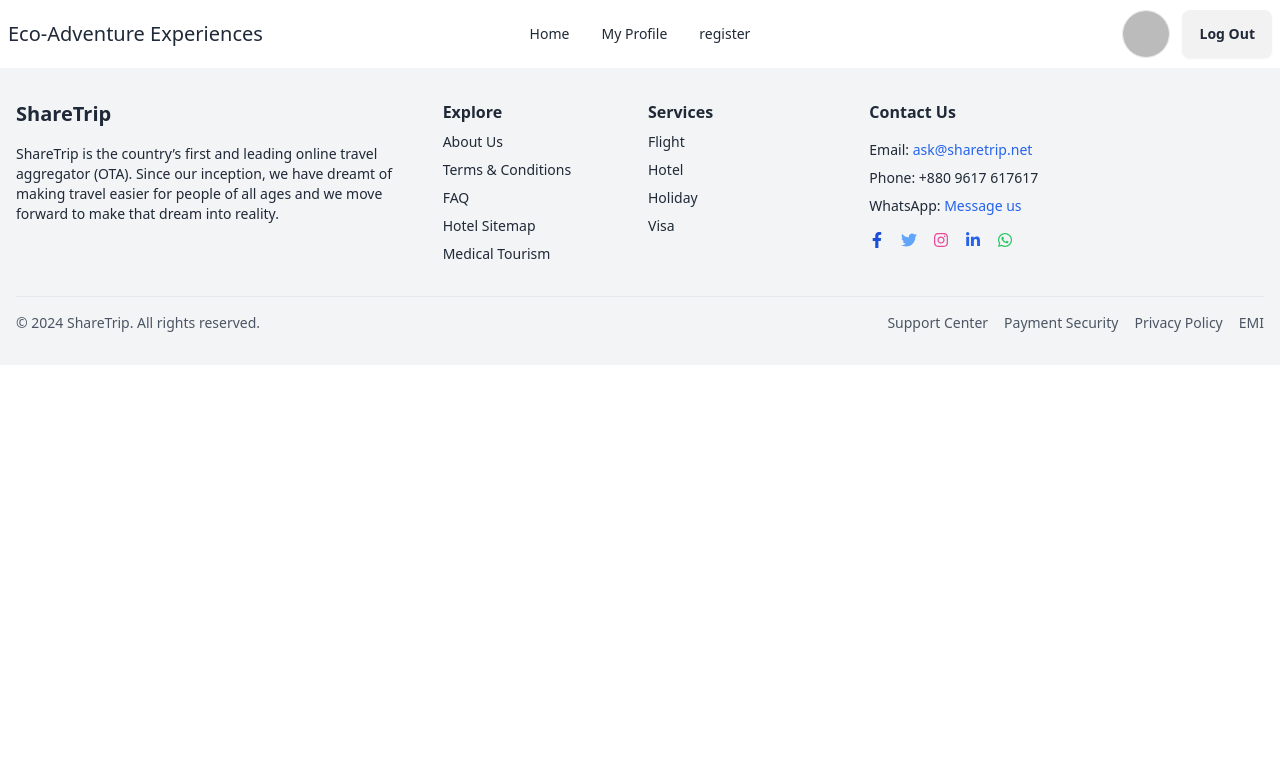
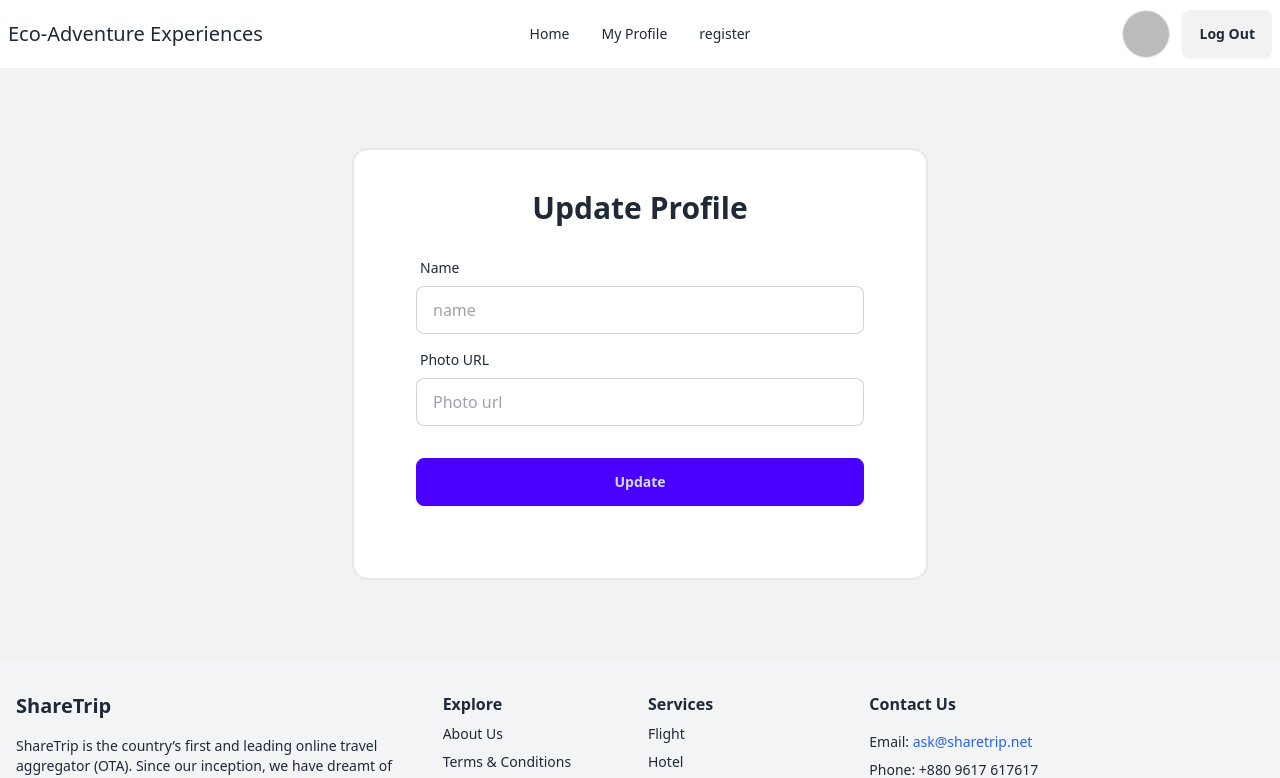
Before and after one commit to AkashPaul923/Eco-Advebture-firebase, a React (Vite) app: page /updateprofile in a window 1280 px wide. Shown: the top 778 px of the page. Built offline with nearby package versions, Linux system fonts and the light colour scheme; no server answers; sample sign-in values are in the browser's storage.

Commit message:
update profile

```diff
--- a/package.json
+++ b/package.json
@@ -10,6 +10,7 @@
     "preview": "vite preview"
   },
   "dependencies": {
+    "aos": "^2.3.4",
     "firebase": "^11.0.2",
     "localforage": "^1.10.0",
     "match-sorter": "^8.0.0",
--- a/src/components/Auth/AuthProvider.jsx
+++ b/src/components/Auth/AuthProvider.jsx
@@ -13,7 +13,7 @@
     const googleProvider = new GoogleAuthProvider()
 
     const handleGoogleSignIn = () =>{
-        signInWithPopup( auth, googleProvider )
+        return signInWithPopup( auth, googleProvider )
     }
 
     const handleRegister = ( email, password ) => {
@@ -21,7 +21,7 @@
     }
 
     const handleSignIn = ( email, password ) =>{
-        signInWithEmailAndPassword( auth, email, password)
+        return signInWithEmailAndPassword( auth, email, password)
     }
 
     const handleSignOut = () =>{
@@ -29,7 +29,7 @@
     }
 
     const manageProfile = ( name, photo ) =>{
-        updateProfile( auth.currentUser, {
+        return  updateProfile( auth.currentUser, {
             displayName: name,
             photoURL: photo,
         })
@@ -37,7 +37,7 @@
 
     useEffect(()=>{
         const unsubscribe = onAuthStateChanged( auth, (currentUser)=>{
-            // console.log(currentUser);
+            console.log(currentUser);
             if( currentUser ){
                 setUser(currentUser)
             }
--- a/src/components/LogIn.jsx
+++ b/src/components/LogIn.jsx
@@ -1,5 +1,5 @@
 import { useContext } from "react";
-import { Link } from "react-router-dom";
+import { Link, useLocation, useNavigate } from "react-router-dom";
 import { AuthContext } from "./Auth/AuthProvider";
 import { FaGoogle } from "react-icons/fa";
 
@@ -7,12 +7,24 @@
 
 const LogIn = () => {
   const { handleSignIn, handleGoogleSignIn } = useContext(AuthContext)
+  // const location = useLocation()
+  // console.log(location.state);
+  const navigate = useNavigate()
   const handleSubmit = ( e ) =>{
     e.preventDefault()
     const email = e.target.email.value
     const password = e.target.password.value
     // console.log(email, password);
     handleSignIn( email, password )
+    .then(res => {
+        navigate("/")
+    })
+  }
+  const handleGoogle = () => {
+    handleGoogleSignIn()
+    .then(res=>{
+      navigate("/")
+    })
   }
   return (
     <div className="bg-base-200 py-20">
@@ -20,7 +32,7 @@
         <h1 className="text-center mb-6 font-bold text-3xl">Login</h1>
 
         <div className="card max-w-lg mx-auto  w-full shrink-0">
-        <button onClick={handleGoogleSignIn} className="btn btn-outline btn-info text-center mx-auto flex"><FaGoogle></FaGoogle> <span>Login with Google</span></button>
+        <button onClick={handleGoogle} className="btn btn-outline btn-info text-center mx-auto flex"><FaGoogle></FaGoogle> <span>Login with Google</span></button>
         <div className="divider mb-0">OR</div>
           <form onSubmit={handleSubmit} className="card-body">
             <div className="form-control">
--- a/src/components/Navbar/Navbar.jsx
+++ b/src/components/Navbar/Navbar.jsx
@@ -1,10 +1,11 @@
 import { useContext } from "react";
 import { Link, NavLink } from "react-router-dom";
 import { AuthContext } from "../Auth/AuthProvider";
+// import auth from "../../firebase/firebase.init";
 
 const Navbar = () => {
     const { user, handleSignOut } = useContext( AuthContext )
-    // console.log(name);
+    console.log(user);
     const links = <>
                     <li><NavLink to="/">Home</NavLink></li>
                     <li><NavLink to="/myprofile">My Profile</NavLink></li>
@@ -36,8 +37,7 @@
         </div>
         <div className="navbar-end">
             {
-                user && <div className="tooltip hover:tooltip-open tooltip-left" data-tip= {user.displayName }>
-                    <img className="h-12 w-12 object-cover rounded-full border mr-3" src={ user.photoURL} alt="" /></div>
+                user && <img className="h-12 w-12 object-cover rounded-full border mr-3" src={user.photoURL} alt="" />
             }
             {
                 user ? <button onClick={handleSignOut} className="btn">Log Out</button>
--- a/src/components/Register.jsx
+++ b/src/components/Register.jsx
@@ -1,11 +1,11 @@
 import { useContext } from "react";
-import { Link } from "react-router-dom";
+import { Link, useNavigate } from "react-router-dom";
 import { AuthContext } from "./Auth/AuthProvider";
 import { FaGoogle } from "react-icons/fa";
 
 const Register = () => {
   const { handleRegister, manageProfile , handleGoogleSignIn } = useContext(AuthContext)
-
+  const navigate = useNavigate()
   const handleSubmit = ( e ) =>{
     e.preventDefault()
     const name = e.target.name.value
@@ -14,7 +14,16 @@
     const password = e.target.password.value
     // console.log(name, photo, email, password);
     handleRegister( email, password )
-    .then(() => manageProfile( name, photo ))
+    .then(() =>{
+      manageProfile( name, photo )
+      navigate("/")
+    })
+  }
+  const handleGoogle = () => {
+    handleGoogleSignIn()
+    .then(res=>{
+      navigate("/")
+    })
   }
   return (
     <div className="bg-base-200 py-20">
@@ -22,7 +31,7 @@
         <h1 className="text-center font-bold text-3xl mb-5">Create an Account</h1>
 
         <div className="card max-w-lg mx-auto  w-full shrink-0">
-            <button onClick={handleGoogleSignIn} className="btn btn-outline btn-info text-center mx-auto flex"><FaGoogle></FaGoogle> <span>Login with Google</span></button>
+            <button onClick={handleGoogle} className="btn btn-outline btn-info text-center mx-auto flex"><FaGoogle></FaGoogle> <span>Login with Google</span></button>
             <div className="divider mb-0">OR</div>
           <form onSubmit={handleSubmit} className="card-body pt-1">
             <div className="form-control">
--- a/src/layout/UpdateProfile.jsx
+++ b/src/layout/UpdateProfile.jsx
@@ -1,11 +1,62 @@
-import React from 'react';
+import { useContext } from "react";
+import { AuthContext } from "../components/Auth/AuthProvider";
+import { useNavigate } from "react-router-dom";
+
 
 const UpdateProfile = () => {
-    return (
-        <div>
+  const { manageProfile } = useContext( AuthContext)
+  const Navigate = useNavigate()
 
+  const handleSubmit = ( e ) =>{
+    e.preventDefault()
+    const name = e.target.name.value
+    const photo = e.target.photo.value
+    // console.log(name, photo);
+    manageProfile( name, photo )
+    .then( (res) => {
+        Navigate('/myprofile')
+    })
+
+  }
+  return (
+    <div className="bg-base-200 py-20">
+      <div className="max-w-xl mx-auto bg-white py-10 border-2 rounded-2xl">
+        <h1 className="text-center font-bold text-3xl mb-5">Update Profile</h1>
+
+        <div className="card max-w-lg mx-auto  w-full shrink-0">
+          <form onSubmit={handleSubmit} className="card-body pt-1">
+            <div className="form-control">
+              <label className="label">
+                <span className="label-text">Name</span>
+              </label>
+              <input
+                type="text"
+                placeholder="name"
+                name="name"
+                className="input input-bordered"
+                required
+              />
+            </div>
+            <div className="form-control">
+              <label className="label">
+                <span className="label-text">Photo URL</span>
+              </label>
+              <input
+                type="text"
+                placeholder="Photo url"
+                name="photo"
+                className="input input-bordered"
+                required
+              />
+            </div>
+            <div className="form-control mt-6">
+              <button className="btn btn-primary">Update</button>
+            </div>
+          </form>
         </div>
-    );
+      </div>
+    </div>
+  );
 };
 
 export default UpdateProfile;
```
Also changed, not shown: 1 other file (tests, documents, lock files or other folders).
